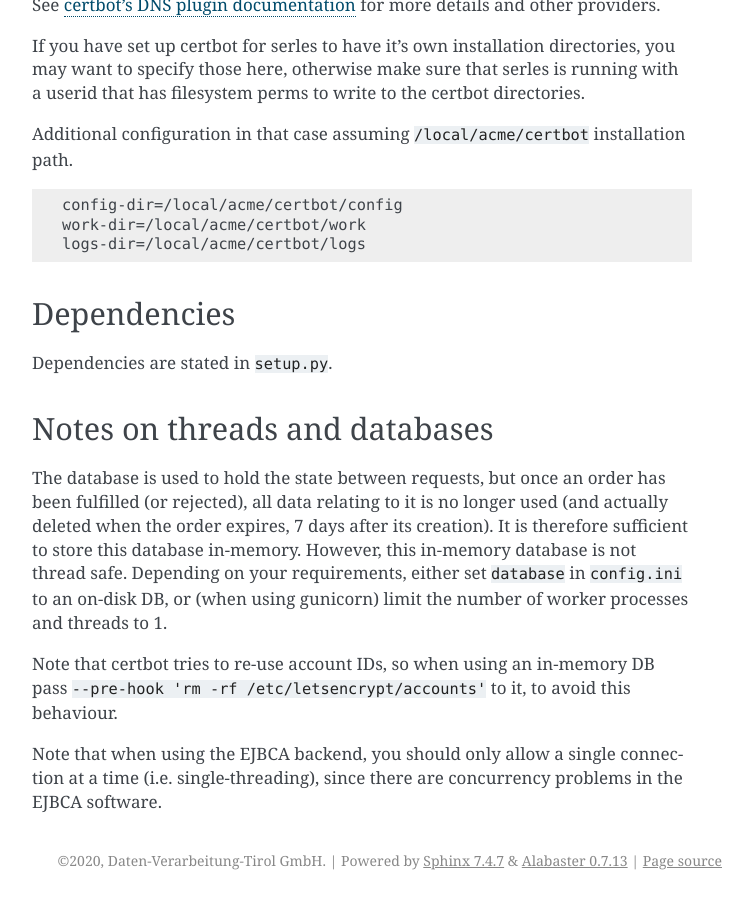
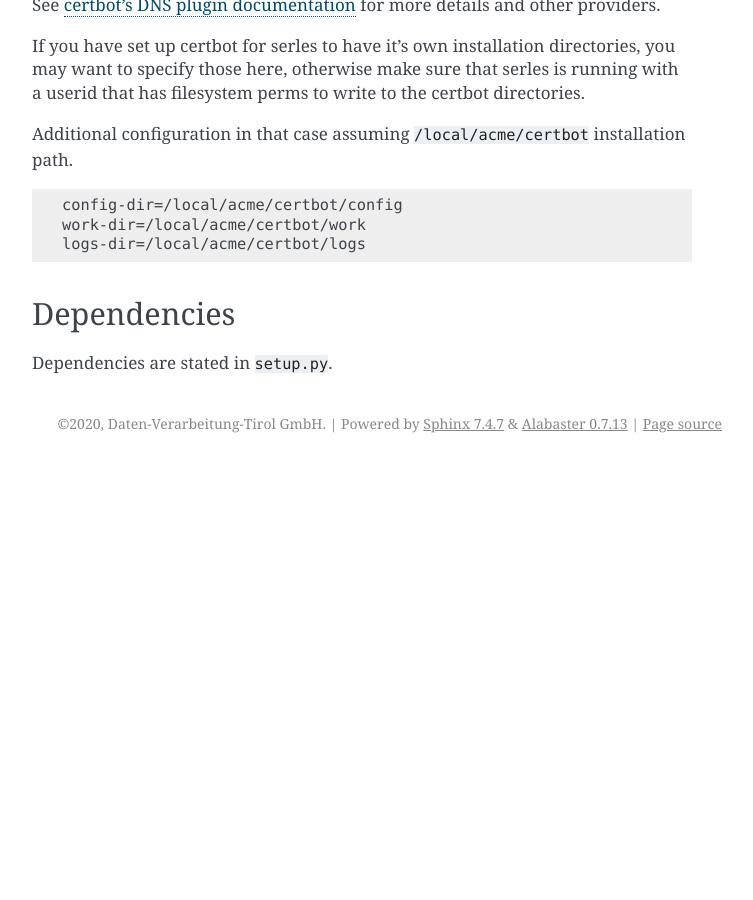
Before and after one commit to dvtirol/serles-acme, a Sphinx documentation site: the page built from docs/index.rst, in a window 1280 px wide and 900 px high, scrolled down 3420 px. Shown: the whole window, without its empty margins (388-1141 px from the left). Built offline with Sphinx 7.4.7, drawn with Linux system fonts in a browser that asks for light colours; after the commit the page ends 3883 px from its top, so only the background shows below that; some of the changed text lies outside the part shown.

Commit message:
improve database setup documentation

```diff
--- a/docs/index.rst
+++ b/docs/index.rst
@@ -196,22 +196,3 @@
 ------------
 
 Dependencies are stated in ``setup.py``.
-
-Notes on threads and databases
-------------------------------
-
-The database is used to hold the state between requests, but once an order has
-been fulfilled (or rejected), all data relating to it is no longer used (and
-actually deleted when the order expires, 7 days after its creation). It is
-therefore sufficient to store this database in-memory. However, this in-memory
-database is not thread safe. Depending on your requirements, either set
-``database`` in ``config.ini`` to an on-disk DB, or (when using gunicorn) limit
-the number of worker processes and threads to 1.
-
-Note that certbot tries to re-use account IDs, so when using an in-memory DB
-pass ``--pre-hook 'rm -rf /etc/letsencrypt/accounts'`` to it, to avoid this
-behaviour.
-
-Note that when using the EJBCA backend, you should only allow a single
-connection at a time (i.e. single-threading), since there are concurrency
-problems in the EJBCA software.
```
Also changed, not shown: docs/installation.rst (+19 -0 lines), 1 other file.
